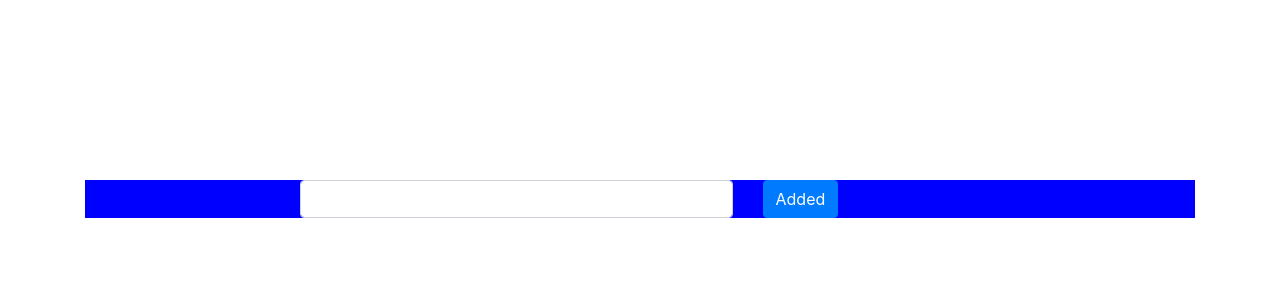
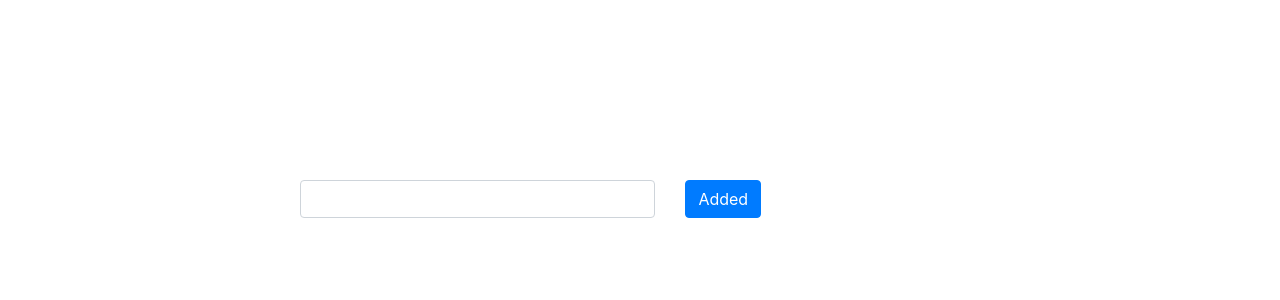
Before and after one commit to FelipeFontouraBr/Task_ToDo, a Vue app: page / in a window 1280 px wide. Shown: the top 300 px of the page. Built offline with nearby package versions, Linux system fonts and the light colour scheme.

Commit message:
Update App.vue
div added to "todo-list"

```diff
--- a/src/App.vue
+++ b/src/App.vue
@@ -2,9 +2,9 @@
 
 <div>
   <div class="container">
-    <form id="formu">
+    <form>
       <div class="row">
-          <div class="col-md-6">
+          <div class="col-md-5">
             <div class="input-group">
               <input type="text" class="form-control">
             </div>
@@ -14,6 +14,9 @@
           </div>
       </div>
     </form>
+    <div class="todo-list"><!--Aqui vamos colocar as configurações do todo-list-->
+
+    </div>
   </div>
 </div>
 
@@ -34,7 +37,4 @@ export default {
   margin-top: 180px;
   margin-left: 200px;
 }
-#formu {
-  background-color: blue;
-}
 </style>
```
